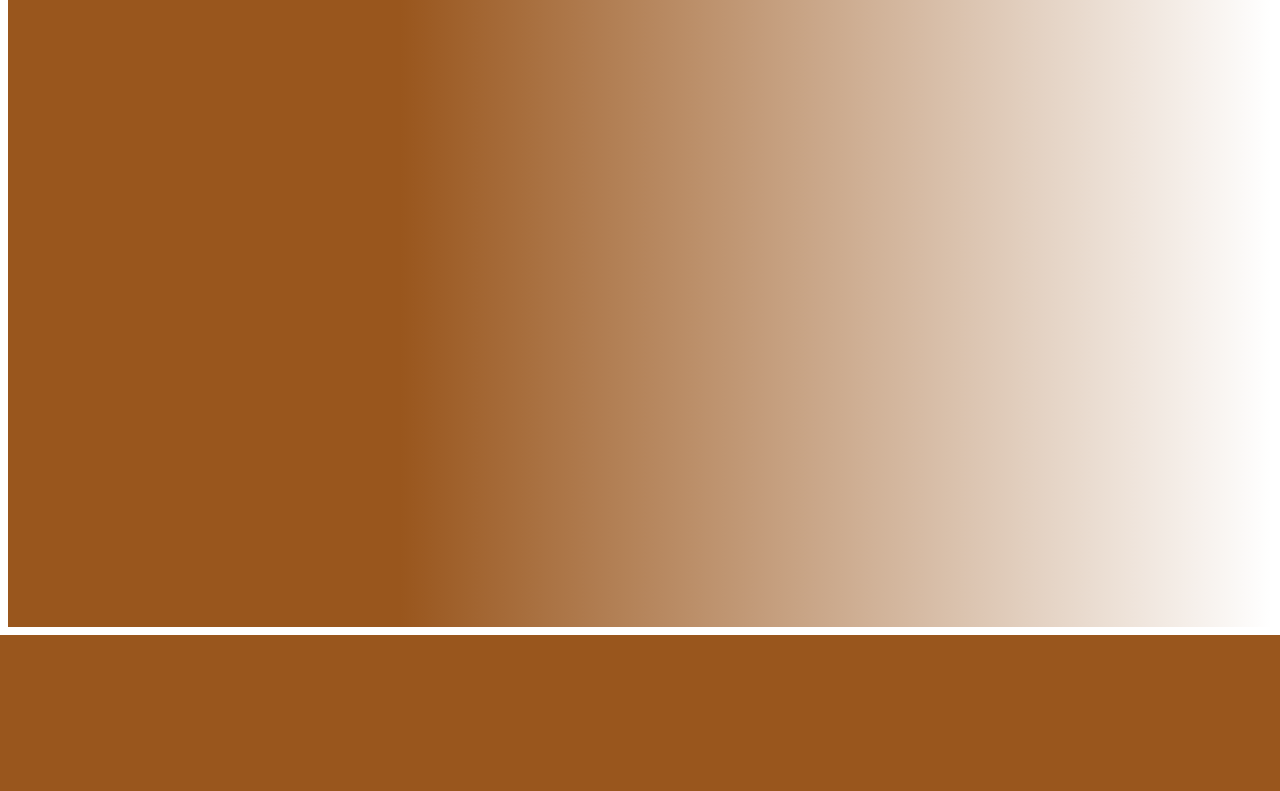
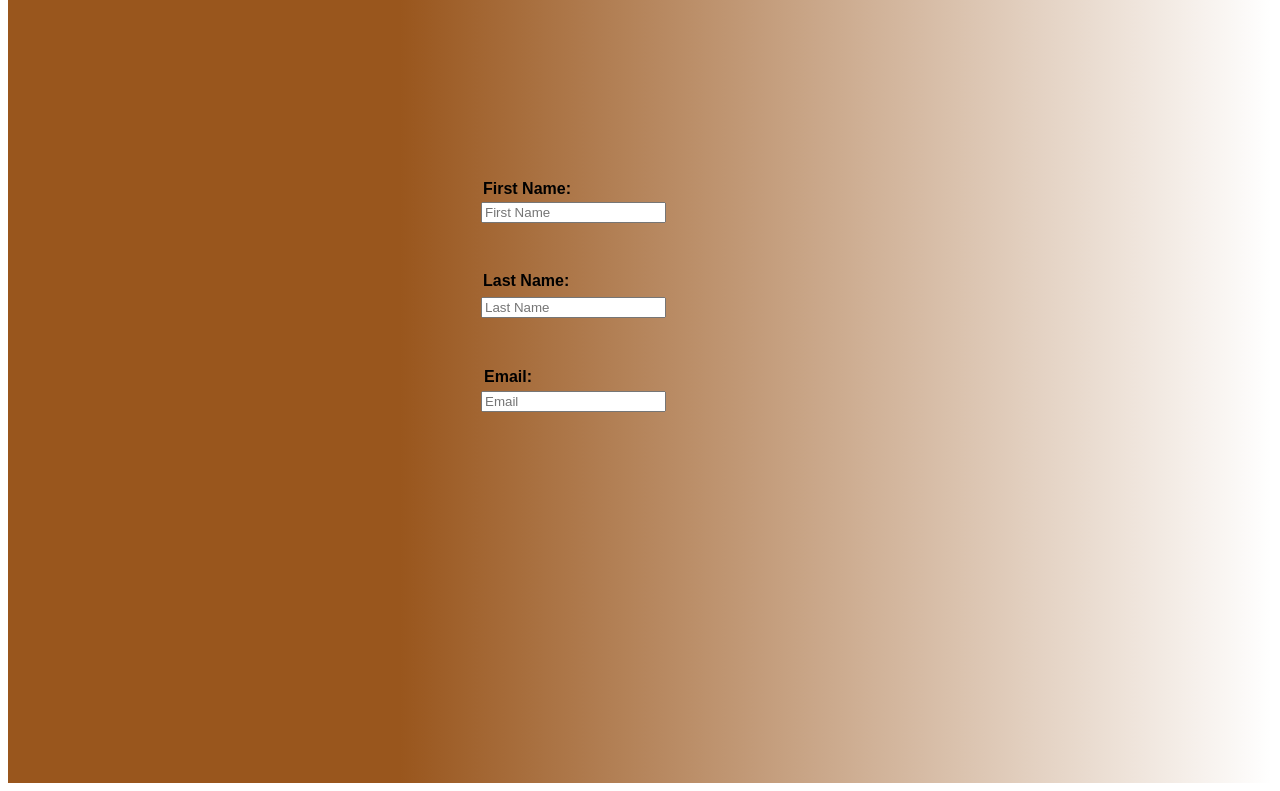
Before and after one commit to dbhaggan/411CopperSpring2024, a Django app: page /signup in a window 1280 px wide. Shown: the part 181-972 px from the top of the page. Before the commit the page ends 816 px from the top, so only its background shows below. Run offline with Django 4.2, Linux system fonts and the light colour scheme.

Commit message:
update signup template

```diff
--- a/percussatsight/frontend/templates/signup.css
+++ b/percussatsight/frontend/templates/signup.css
@@ -10,6 +10,7 @@
   width: 100%;
   display: flex;
   overflow: auto;
+  position: relative;
   min-height: 100vh;
   align-items: center;
   flex-direction: column;
@@ -24,9 +25,13 @@
   justify-content: center;
   background-image: linear-gradient(90deg, rgba(153, 86, 29, 0.94) 3.00%,rgba(240, 144, 53, 0) 85.00%);
 }
+.signup-navlink {
+  display: contents;
+}
 .signup-image {
   width: 200px;
   object-fit: cover;
+  text-decoration: none;
 }
 .signup-navbar-interactive {
   width: 100%;
@@ -57,6 +62,7 @@
   font-style: normal;
   font-family: "Arial";
   font-weight: 700;
+  text-decoration: none;
   background-color: rgb(30, 47, 134);
 }
 .signup-sign-up {
@@ -65,6 +71,7 @@
   font-style: normal;
   font-family: "Arial";
   font-weight: 700;
+  text-decoration: none;
   background-color: var(--dl-color-primary-pasblue);
 }
 .signup-practice {
@@ -167,6 +174,61 @@
   width: var(--dl-size-size-xsmall);
   height: var(--dl-size-size-xsmall);
 }
+.signup-form {
+  width: 100%;
+  height: 769px;
+  display: flex;
+  position: relative;
+  align-items: center;
+  justify-content: center;
+}
+.signup-textinput {
+  top: 204px;
+  left: 473px;
+  position: absolute;
+  align-self: center;
+}
+.signup-textinput1 {
+  top: 299px;
+  left: 473px;
+  position: absolute;
+  align-self: center;
+}
+.signup-textinput2 {
+  top: 393px;
+  left: 473px;
+  position: absolute;
+  align-self: center;
+}
+.signup-text5 {
+  top: 182px;
+  left: 475px;
+  color: rgb(0, 0, 0);
+  position: absolute;
+  align-self: center;
+  font-style: normal;
+  font-family: "Arial";
+  font-weight: 700;
+}
+.signup-text6 {
+  top: 274px;
+  left: 475px;
+  position: absolute;
+  align-self: center;
+  font-style: normal;
+  font-family: "Arial";
+  font-weight: 700;
+}
+.signup-text7 {
+  top: 370px;
+  left: 476px;
+  color: rgb(0, 0, 0);
+  position: absolute;
+  align-self: center;
+  font-style: normal;
+  font-family: "Arial";
+  font-weight: 700;
+}
 @media(max-width: 991px) {
   .signup-desktop-menu {
     display: none;
--- a/percussatsight/frontend/templates/signup.html
+++ b/percussatsight/frontend/templates/signup.html
@@ -3,16 +3,18 @@
   <div class="signup-container">
     <div class="signup-container1">
       <div class="signup-container2">
+        <a href="homepage.html" class="signup-navlink">
           <img
+            alt="image"
             src="/percussatsight_logo-1500h.png"
-            alt="image"
             class="signup-image"
           />
+        </a>
       </div>
       <header data-thq="thq-navbar" class="signup-navbar-interactive">
         <div data-thq="thq-navbar-nav" class="signup-desktop-menu">
           <div class="signup-buttons">
-              <button class="signup-login button">Login</button>
+            <a href="login.html" class="signup-login button">Login</a>
           </div>
           <button name="sign-up" class="signup-sign-up button">Sign-up</button>
           <button name="practice" class="signup-practice button">
@@ -71,6 +73,26 @@
           </div>
         </div>
       </header>
+      <form class="signup-form">
+        <input
+          type="text"
+          placeholder="First Name"
+          class="signup-textinput input"
+        />
+        <input
+          type="text"
+          placeholder="Last Name"
+          class="signup-textinput1 input"
+        />
+        <input
+          type="text"
+          placeholder="Email"
+          class="signup-textinput2 input"
+        />
+        <label class="signup-text5">First Name:</label>
+        <label class="signup-text6">Last Name:</label>
+        <label class="signup-text7">Email:</label>
+      </form>
     </div>
   </div>
 </div>
```
Lines whose indentation alone changed are shown as unchanged.
